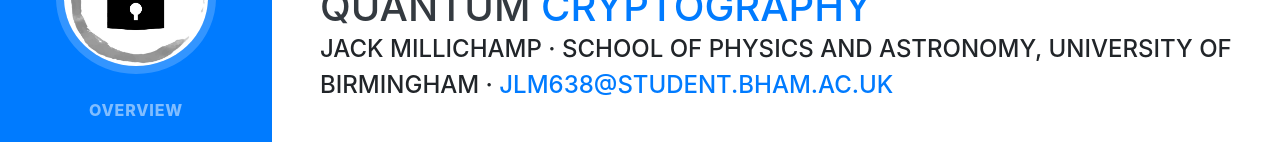
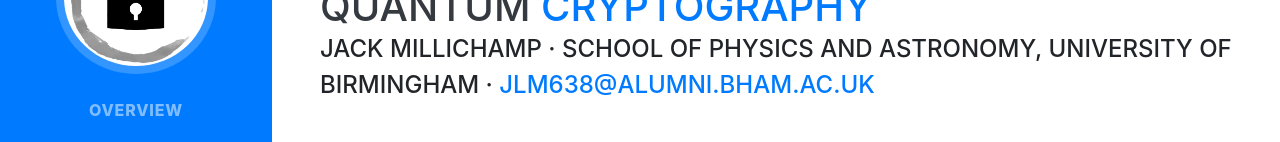
Before and after one commit to jackmillichamp/quantum-cryptography, a website with bundled scripts: page index.html in a window 1280 px wide. Shown: the part 254-396 px from the top of the page. Built offline with nearby package versions, Linux system fonts and the light colour scheme; a web font is replaced by a local one.

Commit message:
Update index.html

```diff
--- a/index.html
+++ b/index.html
@@ -67,7 +67,7 @@
           <span class="text-primary">Cryptography</span>
         </h1>
         <div class="subheading mb-5">Jack Millichamp · School of Physics and Astronomy, University of Birmingham ·
-          <a href="mailto:JLM638@student.bham.ac.uk">JLM638@student.bham.ac.uk</a>
+          <a href="mailto:JLM638@alumni.bham.ac.uk">JLM638@alumni.bham.ac.uk</a>
         </div>
         <p class="lead mb-5">With ongoing deveopments in quantum computing, long-established and currently secure encryption methods may soon become obsolete. New methods immune to such developments must be sought after. Quantum cryptography is a form of encryption that harnesses the fundamental uncertainty of quantum mechanics to provide, in theory, a perfect protection against eveasdropping.</p>
       </div>
```
